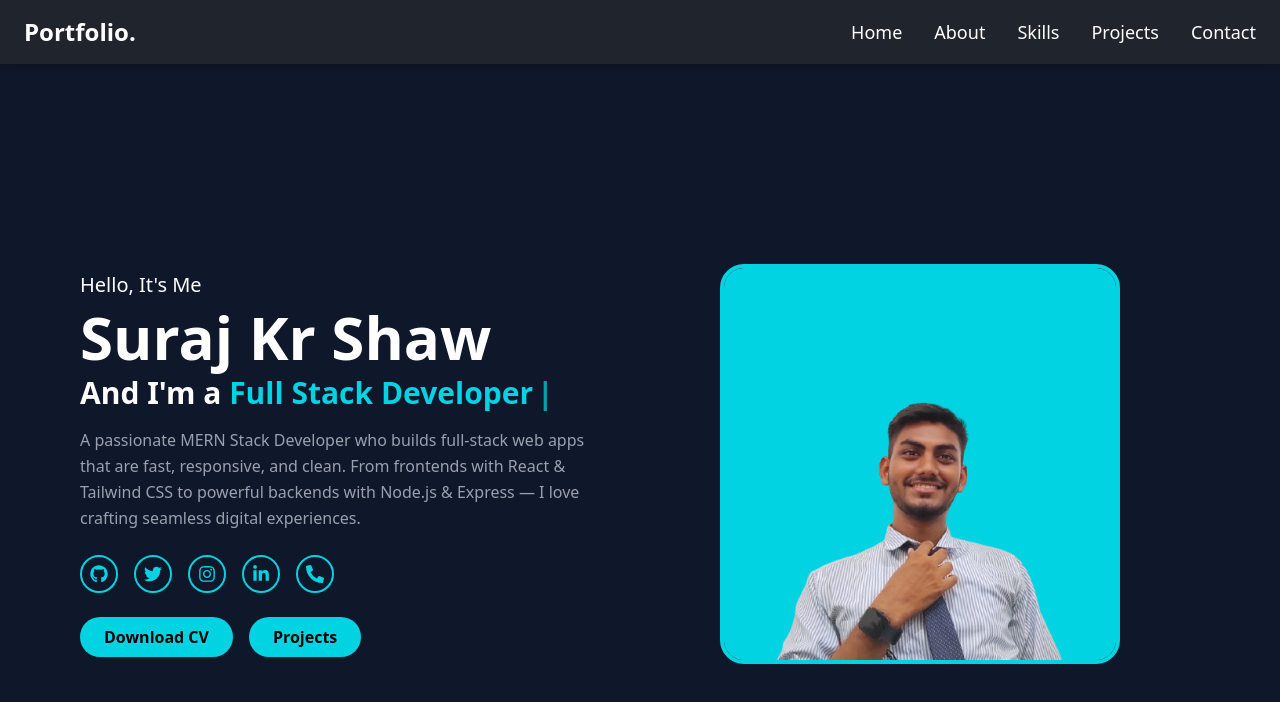
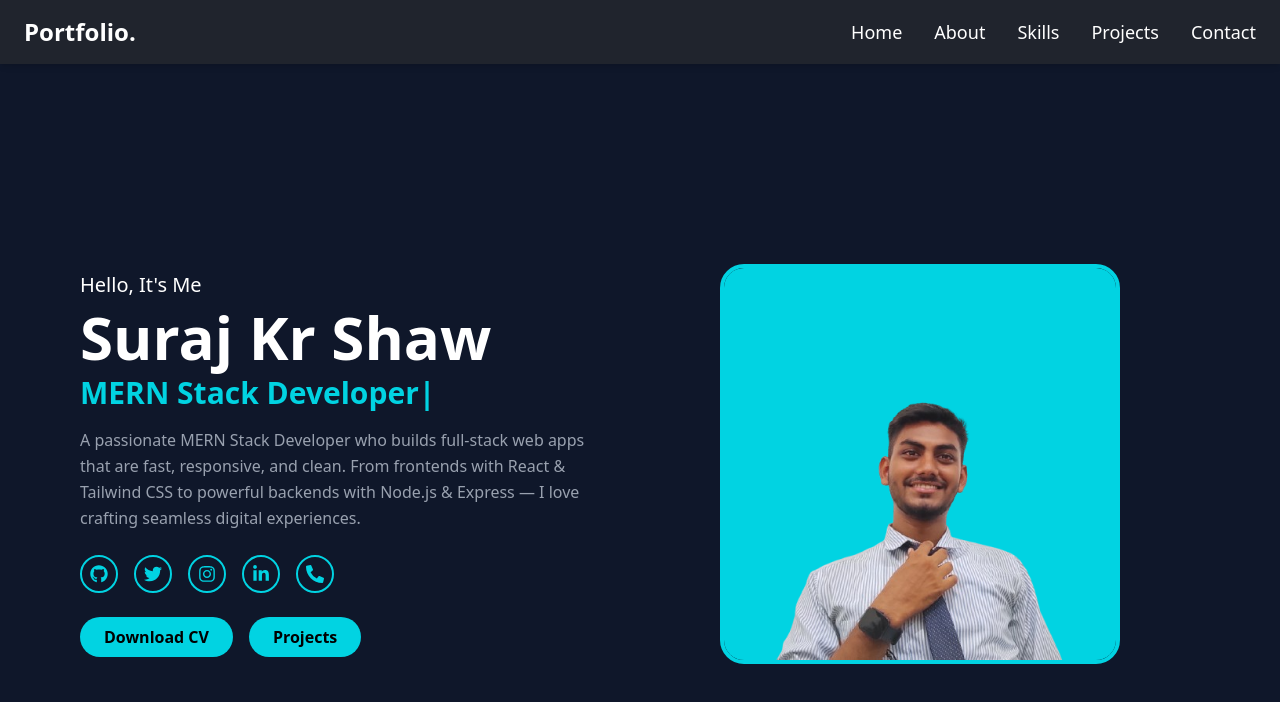
Before and after one commit to Surajshaw08/My-Portfolio, a React (Vite) app: page / in a window 1280 px wide. Shown: the top 702 px of the page. Built offline with nearby package versions, Linux system fonts and the light colour scheme.

Commit message:
adding animation

```diff
--- a/package.json
+++ b/package.json
@@ -15,6 +15,7 @@
     "react-dom": "^19.0.0",
     "react-icons": "^5.5.0",
     "react-router-dom": "^7.5.0",
+    "react-type-animation": "^3.2.0",
     "tailwindcss": "^4.1.3"
   },
   "devDependencies": {
--- a/src/pages/Home.jsx
+++ b/src/pages/Home.jsx
@@ -7,6 +7,7 @@ import {
   FaPhoneAlt,
 } from 'react-icons/fa';
 import { Link } from 'react-router-dom';
+import { TypeAnimation } from 'react-type-animation';
 
 const Home = () => {
   const socialLinks = [
@@ -23,10 +24,26 @@ const Home = () => {
       <div className="w-full md:w-1/2 flex flex-col items-center md:items-start text-center md:text-left">
         <h2 className="text-lg sm:text-xl font-medium">Hello, It's Me</h2>
         <h1 className="text-4xl sm:text-5xl md:text-6xl font-bold mt-2">Suraj Kr Shaw</h1>
-        <h3 className="text-xl sm:text-2xl md:text-3xl font-semibold mt-2">
-          And I'm a <span className="text-[#01d3e2]">Full Stack Developer</span>
-          <span className="text-[#01d3e2] animate-pulse ml-1">|</span>
+
+        <h3 className="text-xl sm:text-2xl md:text-3xl font-semibold mt-2 text-[#01d3e2]">
+          <TypeAnimation
+            sequence={[
+              "Full Stack Developer",
+              2000,
+              "MERN Stack Developer",
+              2000,
+              "React.js Specialist",
+              2000,
+              "Backend Enthusiast",
+              2000,
+            ]}
+            wrapper="span"
+            speed={50}
+            repeat={Infinity}
+            className="text-[#01d3e2]"
+          />
         </h3>
+
         <p className="mt-4 text-gray-400 text-sm sm:text-base leading-relaxed max-w-lg">
           A passionate MERN Stack Developer who builds full-stack web apps that are fast,
           responsive, and clean. From frontends with React & Tailwind CSS to powerful backends
```
Also changed, not shown: 1 other file (tests, documents, lock files or other folders).
